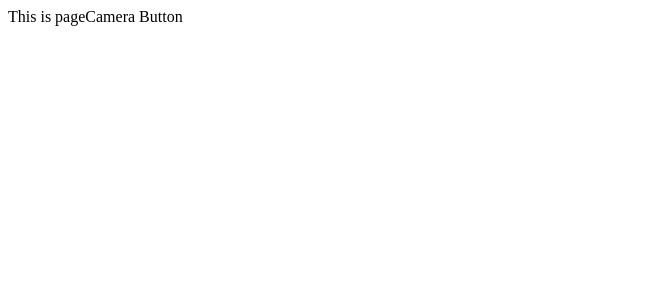
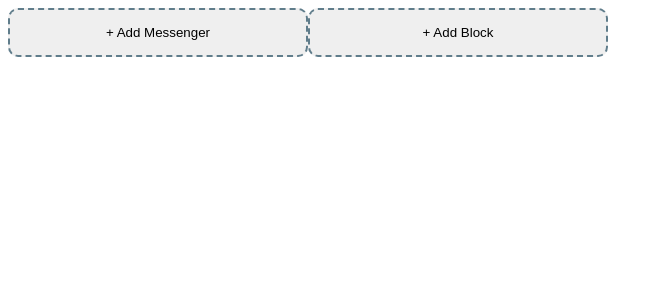
Before and after one commit to billysutomo/chocolate-waffle, a React (Create React App) app in the folder web/: page / in a window 1280 px wide. Shown: the top 300 px of the page, without its empty margins (0-663 px from the left). Built offline with nearby package versions, Linux system fonts and the light colour scheme.

Commit message:
style BlockButton

```diff
--- a/web/package.json
+++ b/web/package.json
@@ -11,9 +11,12 @@
     "@types/react": "^16.9.51",
     "@types/react-dom": "^16.9.8",
     "@types/react-router-dom": "^5.1.6",
+    "@types/styled-components": "^5.1.3",
     "react": "^16.13.1",
     "react-dom": "^16.13.1",
+    "react-router-dom": "^5.2.0",
     "react-scripts": "3.4.3",
+    "styled-components": "^5.2.0",
     "typescript": "^3.7.5"
   },
   "scripts": {
--- a/web/src/components/BlockButton/index.tsx
+++ b/web/src/components/BlockButton/index.tsx
@@ -1,33 +1,32 @@
 import React from 'react';
+import styled from 'styled-components';
 
 export interface BlockButtonProps {
-    /**
-     * Is this the principal call to action on the page?
-     */
-    // primary?: boolean;
-    // /**
-    //  * What background color to use
-    //  */
-    // backgroundColor?: string;
-    // /**
-    //  * How large should the button be?
-    //  */
-    // size?: 'small' | 'medium' | 'large';
-    /**
-     * Button contents
-     */
-    label: string;
-    /**
-     * Optional click handler
-     */
-    // onClick?: () => void;
-  }
+  label: string;
+}
 
 export const BlockButton: React.FC<BlockButtonProps> = ({
-    label = "default",
-    ...props
+  label,
+  ...props
 }) => {
-    return (
-    <span>{label}</span>
-    )
+  return (
+    <BlockButtonStyled {...props}>{label}</BlockButtonStyled>
+  )
 }
+
+const BlockButtonStyled = styled.button`
+  border: 2px dashed #607D8B;
+  border-radius: 10px;
+  padding: 15px 20px 15px 20px;
+  width: 300px;
+  text-align: center;
+  :hover{
+    cursor: pointer;
+  }
+  :active{
+    background: #2ab8b96b;
+  }
+  :focus{
+    outline: 0;
+  }
+`
--- a/web/src/pages/Home/index.tsx
+++ b/web/src/pages/Home/index.tsx
@@ -1,11 +1,12 @@
 import React from 'react';
-import CameraButton from '../../components/CameraButton';
+// import CameraButton from '../../components/CameraButton';
+import {BlockButton} from '../../components/BlockButton';
 
 export default () => {
   return (
     <div>
-      This is page
-      <CameraButton />
+      <BlockButton label="+ Add Messenger" />
+      <BlockButton label="+ Add Block"/>
     </div>
   )
 }
```
Also changed, not shown: 2 other files (tests, documents, lock files or other folders).
